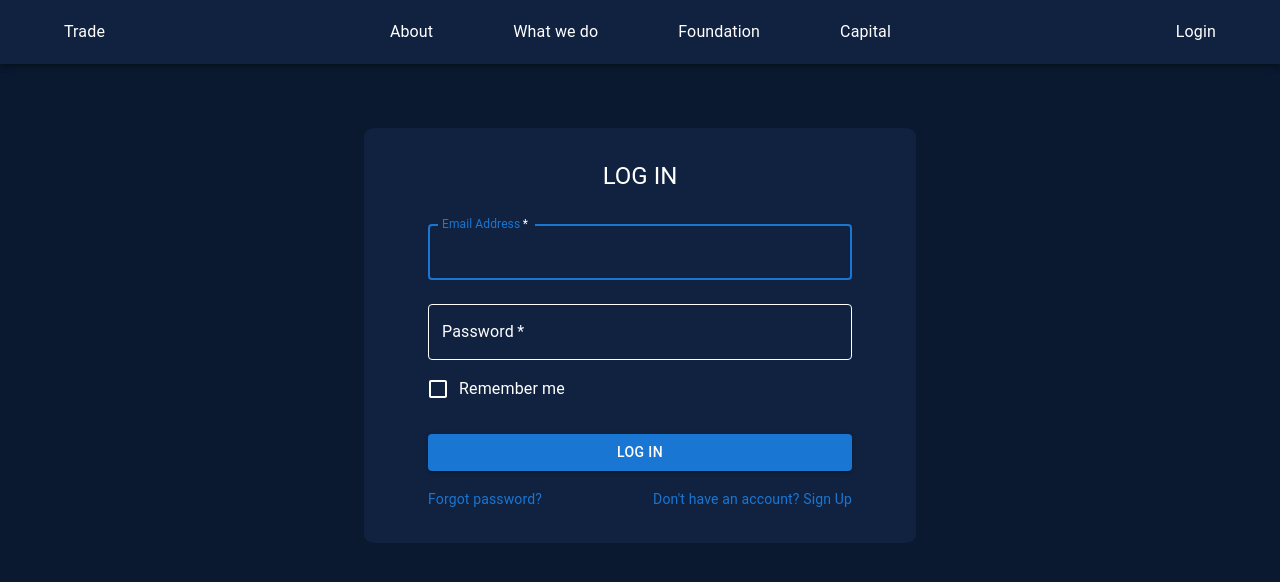
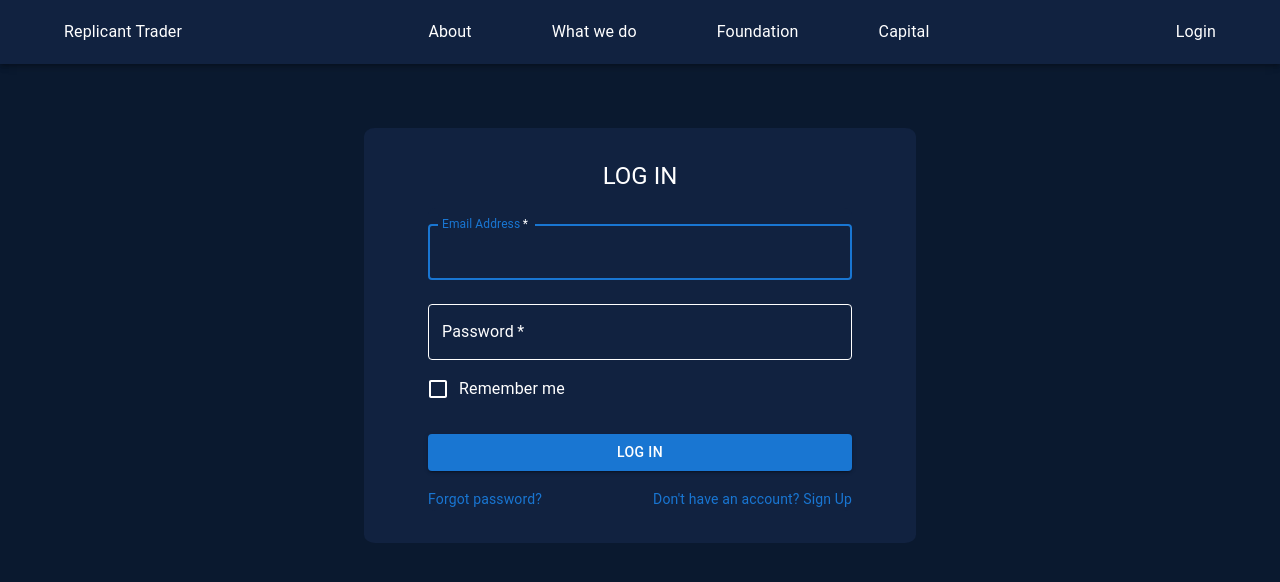
Before and after one commit to olivernjeru/replicant-trader, a React (Create React App) app in the folder client/: page /login in a window 1280 px wide. Shown: the top 582 px of the page. Built offline with nearby package versions, Linux system fonts and the light colour scheme; no server answers.

Commit message:
rename Trade to Replicant Trader

```diff
--- a/client/public/index.html
+++ b/client/public/index.html
@@ -1,15 +1,12 @@
 <!DOCTYPE html>
 <html lang="en">
+
 <head>
   <meta charset="utf-8" />
   <link rel="icon" href="%PUBLIC_URL%/favicon.ico" />
   <meta name="viewport" content="width=device-width, initial-scale=1" />
   <meta name="theme-color" content="#000000" />
-    <meta
-      name="description"
-      content="Web site created using create-react-app"
-    />
-    <link rel="apple-touch-icon" href="%PUBLIC_URL%/logo192.png" />
+  <meta name="description" content="Web site created using create-react-app" />
   <!--
       manifest.json provides metadata used when your web app is installed on a
       user's mobile device or desktop. See https://developers.google.com/web/fundamentals/web-app-manifest/
@@ -24,8 +21,9 @@
       work correctly both with client-side routing and a non-root public URL.
       Learn how to configure a non-root public URL by running `npm run build`.
     -->
-    <title>Trade</title>
+  <title>Replicant Trader</title>
 </head>
+
 <body>
   <noscript>You need to enable JavaScript to run this app.</noscript>
   <div id="root"></div>
@@ -40,4 +38,5 @@
       To create a production bundle, use `npm run build` or `yarn build`.
     -->
 </body>
+
 </html>
--- a/client/src/components/navigationBars/loggedIn/LoggedIn.js
+++ b/client/src/components/navigationBars/loggedIn/LoggedIn.js
@@ -51,7 +51,7 @@
     <AppBar>
       <Toolbar>
         <div className="left">
-          <Link href="/">Trade</Link>
+          <Link href="/">Replicant Trader</Link>
           {currentTime}
         </div>
         <div className="right">
--- a/client/src/components/navigationBars/notLoggedIn/NotLoggedIn.js
+++ b/client/src/components/navigationBars/notLoggedIn/NotLoggedIn.js
@@ -9,7 +9,7 @@
     <AppBar position="static">
       <Toolbar>
         <div className="left">
-          <Link href="/">Trade</Link>
+          <Link href="/">Replicant Trader</Link>
         </div>
         <div className="center">
           <Link href="">About</Link>
```
Also changed, not shown: client/public/manifest.json. Lines whose indentation alone changed are shown as unchanged.
